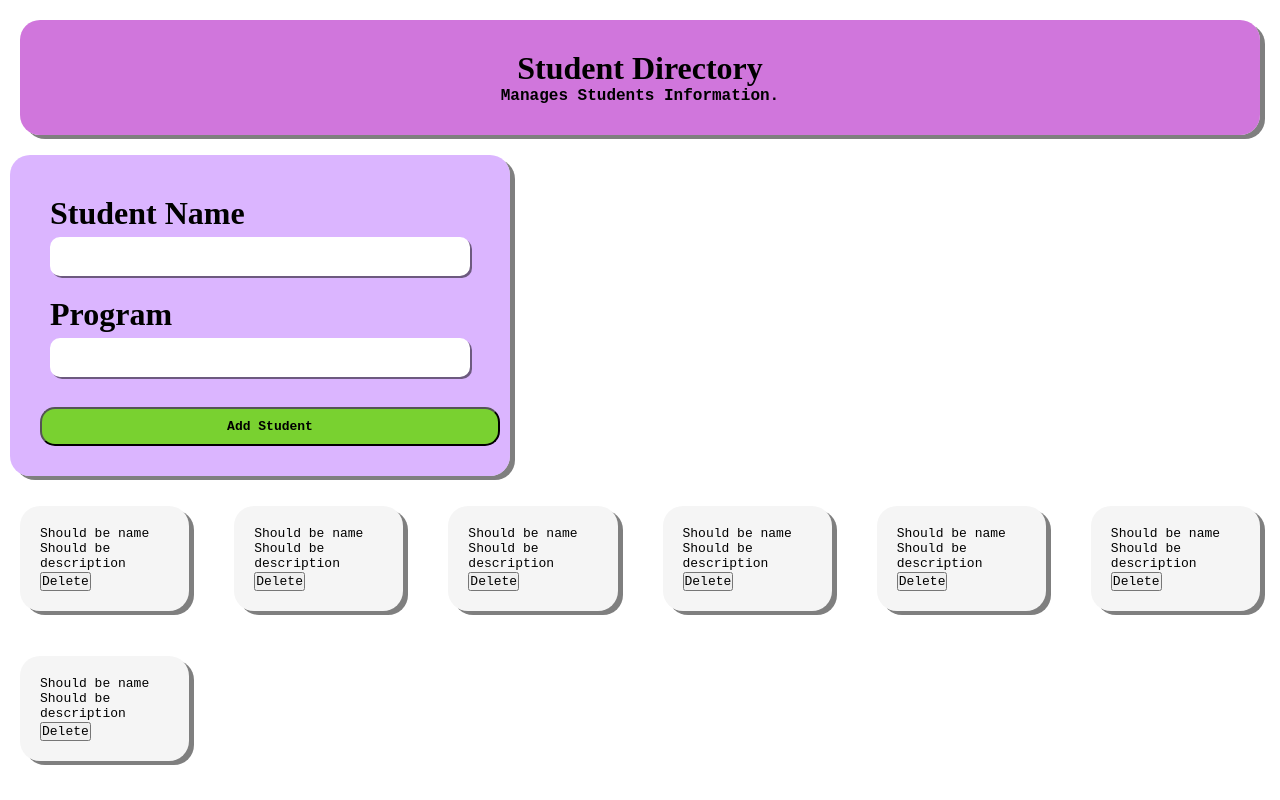
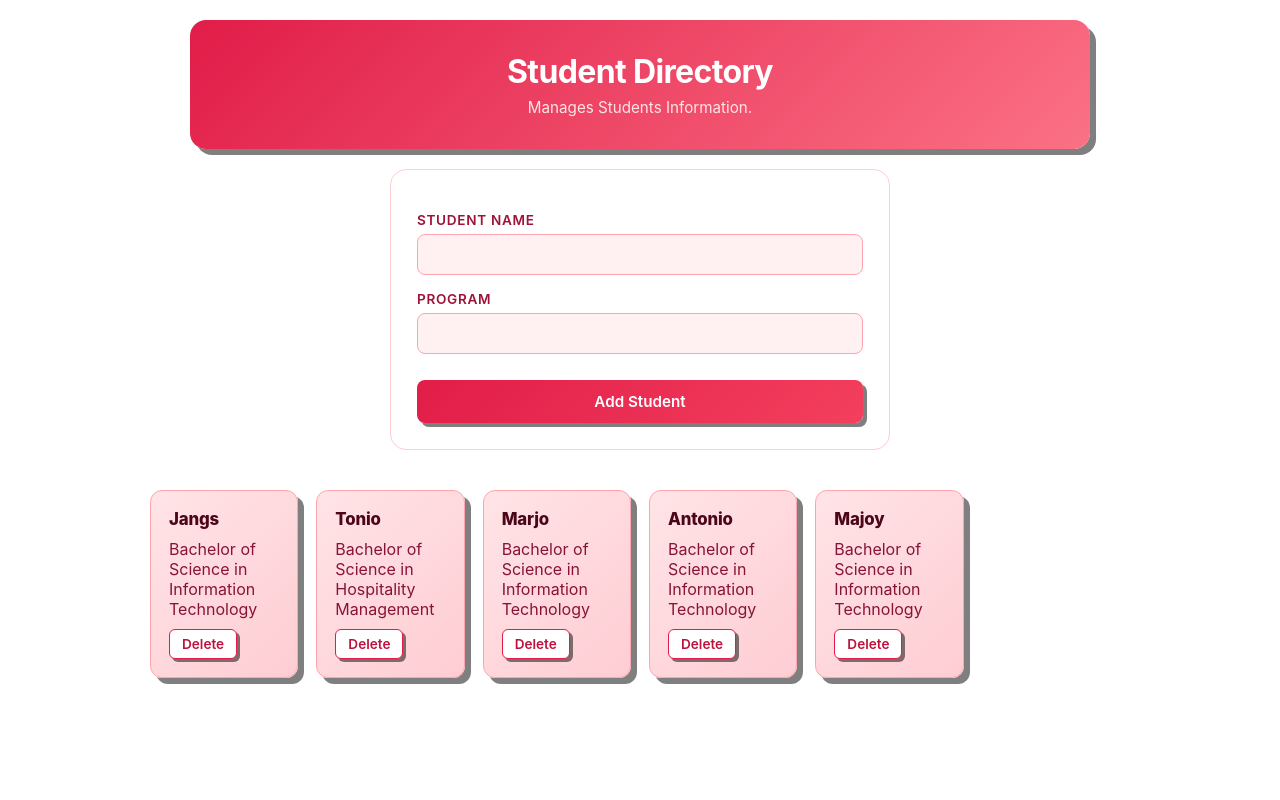
Before and after one commit to Marjorie-Ann/DYNAMIC-USER-INTERFACE-FINAL, a plain HTML site: page index.html in a window 1280 px wide. Drawn offline with Linux system fonts and the light colour scheme.

Commit message:
Add files via upload
UPDATED CODE

```diff
--- a/index.html
+++ b/index.html
@@ -29,49 +29,11 @@
   </section>
 
   <section id="studentList">
-     <article class="list-item">
-         <h2>Should be name</h2>
-         <p>Should be description</p>
-         <button>Delete</button>
-     </article>
 
-     <article class="list-item">
-         <h2>Should be name</h2>
-         <p>Should be description</p>
-         <button>Delete</button>
-     </article>
-
-     <article class="list-item">
-       <h2>Should be name</h2>
-       <p>Should be description</p>
-       <button>Delete</button>
-     </article>
-
-     <article class="list-item">
-       <h2>Should be name</h2>
-       <p>Should be description</p>
-       <button>Delete</button>
-     </article>
-
-     <article class="list-item">
-       <h2>Should be name</h2>
-       <p>Should be description</p>
-       <button>Delete</button>
-     </article>
-
-     <article class="list-item">
-       <h2>Should be name</h2>
-       <p>Should be description</p>
-       <button>Delete</button>
-     </article>
-
-     <article class="list-item">
-       <h2>Should be name</h2>
-       <p>Should be description</p>
-       <button>Delete</button>
-     </article>
 
   </section>
 
+ <script src="script.js"></script>
+
 </body>
 </html>
--- a/script.js
+++ b/script.js
@@ -0,0 +1,68 @@
+let students = [
+    {id:1, name: 'Jangs', program: 'Bachelor of Science in Information Technology'},
+
+    {id:2, name: 'Tonio', program: 'Bachelor of Science in Hospitality Management'},
+
+    {id:3, name: 'Marjo', program: 'Bachelor of Science in Information Technology'},
+
+    {id:4, name: 'Antonio', program: 'Bachelor of Science in Information Technology'},
+
+    {id:5, name: 'Majoy', program: 'Bachelor of Science in Information Technology'}
+];
+
+const createListItem = (student) =>{
+    //create element
+    const article = document.createElement('article');
+    const h2 = document.createElement('h2');
+    const p = document.createElement('p');
+    const button = document.createElement('button');
+
+
+//add value
+h2.innerText = student.name;
+p.innerText = student.program;
+button.innerText = 'Delete';
+button.addEventListener('click', () =>{
+    const newStudents = students.filter((s) => s.id !== student.id)
+    students = newStudents;
+    displayList();
+});
+
+//add class
+article.classList.add('list-item');
+
+//insert
+article.append(h2);
+article.append(p);
+article.append(button);
+
+return article;
+}
+
+const list = document.querySelector('#studentList');
+
+const displayList = () =>{
+    list.replaceChildren();
+    const studentList = students.map((s) => createListItem(s));
+    studentList.forEach((s) => list.append(s));
+}
+displayList();
+
+const form = document.querySelector('#studentForm');
+const nameField = document.querySelector('#name');
+const programField = document.querySelector('#program');
+form.addEventListener('submit', (e) =>{
+    e.preventDefault();
+   const name = nameField.value;
+   const program = programField.value;
+   const newStudent = {id: students.length + 1,
+        name,
+        program
+   }
+   students.push(newStudent);
+   nameField.value = '';
+   programField.value = '';
+   displayList();
+
+
+});
--- a/style.css
+++ b/style.css
@@ -5,109 +5,167 @@
     padding: 0;
     font-weight: normal;
     font-size: medium;
-    font-family: monospace;
-
+    font-family: 'Plus Jakarta Sans', -apple-system, BlinkMacSystemFont, 'Segoe UI', Roboto, sans-serif;
+    box-sizing: border-box;
 }
 
 /* Header styles */
 header{
-    padding: 30px 20px; /* top and bottom. left and right */
-    margin: 20px;
-    box-shadow: 5px 4px rgba(0,0,0, 0.5);
-    border-radius: 20px;
-    background-color: rgba(200, 93, 214, 0.842);
+    padding: 32px 20px; /* top and bottom. left and right */
+    margin: 20px auto;
+    max-width: 900px;
+    box-shadow: 6px 6px 0px rgba(0,0,0, 0.5); /* Right-side offset shadow */
+    border-radius: 16px;
+    background: linear-gradient(135deg, #e11d48 0%, #fb7185 100%);
+    color: #ffffff;
     text-align: center;
-
-
-
 }
 
 header > h1{ /* combinator selector */
-    font-size: xx-large;
-    font-weight: bolder;
-    font-family: ALGERIAN;
-
-
+    font-size: 2rem;
+    font-weight: 700;
+    font-family: inherit;
+    letter-spacing: -0.02em;
+    margin-bottom: 6px;
 }
 
 header > small{ /* combinator selector */
-    font-size: large;
-    font-weight: bolder;
-    font-family: monospace;
-
-
+    font-size: 0.95rem;
+    font-weight: 400;
+    font-family: inherit;
+    color: #ffe4e6;
 }
 
 /* Form Styles */
 #formContainer{
-    padding: 20px; /* top and bottom. left and right */
-    margin: 10px;
+    padding: 26px; /* top and bottom. left and right */
+    margin: 20px auto;
     max-width: 500px;
-    box-shadow: 5px 4px rgba(0,0,0, 0.5);
-    border-radius: 20px;
-    background-color: rgba(206, 154, 255, 0.726);
+    box-shadow: none; /* Shadow explicitly removed */
+    border-radius: 16px;
+    background-color: #ffffff;
+    border: 1.5px solid #fecdd3;
     box-sizing: border-box;
-
 }
 
 /* */
 #formContainer > #studentForm >.input-fields > label{
-    font-weight: bold;
-    font-size: xx-large;
-    margin-bottom: 5px;
-    font-family: Colonna MT;
+    font-weight: 600;
+    font-size: 0.85rem;
+    margin-bottom: 6px;
+    font-family: inherit;
+    color: #9f1239;
+    text-transform: uppercase;
+    letter-spacing: 0.05em;
 }
 #formContainer > #studentForm >.input-fields > input {
-    border: 2px solid white;
-    border-radius: 10px;
-    padding: 10px 100px;
-    box-shadow: 2px 2px rgba(0,0,0, 0.5);
+    border: 1px solid #fda4af;
+    border-radius: 8px;
+    padding: 10px 14px;
+    box-shadow: none;
+    font-size: 0.95rem;
+    color: #881337;
+    outline: none;
+    background-color: #fff1f2;
+}
 
+#formContainer > #studentForm >.input-fields > input:focus {
+    border-color: #e11d48;
+    background-color: #ffffff;
+    box-shadow: 3px 3px 0px rgba(0,0,0, 0.5); /* Right-side focus shadow */
 }
 
 #formContainer > #studentForm >.input-fields {
     display: flex;
     flex-direction: column;
-    margin: 20px;
+    margin: 16px 0;
 }
 
 #formContainer > #studentForm :last-child > button {
-    padding: 10px 20px;
-    margin: 10px;
-    border-radius: 15px;
-    font-weight: bolder;
-    background-color: #73d423ef;
+    padding: 12px 18px;
+    margin: 10px 0 0 0;
+    border-radius: 8px;
+    font-weight: 600;
+    background: linear-gradient(135deg, #e11d48 0%, #f43f5e 100%);
+    color: #ffffff;
+    border: none;
     cursor: pointer;
     width: 100%;
+    font-size: 0.95rem;
+    box-shadow: 4px 4px 0px rgba(0,0,0, 0.5); /* Right-side button shadow */
+    transition: opacity 0.2s ease;
 }
-.dlte {
-    background-color: rgba(226, 20, 13, 0.726);
-    color: rgb(211, 64, 27);
-    padding: 20px 20px;
-    margin-top: 10px;
-    border-radius: 15px;
-    font-size: 14px
-    cursor: pointer;
 
+#formContainer > #studentForm :last-child > button:hover {
+    opacity: 0.92;
 }
 
 article {
     background-color: white;
 }
 
+/* List Item - Soft Red Gradient Background with Right-Side rgba(0,0,0,0.5) Shadow */
 .list-item{
-    padding: 20px 20px; /* top and bottom. left and right */
-    margin: 20px;
-    box-shadow: 5px 4px rgba(0,0,0, 0.5);
-    border-radius: 20px;
-    background-color: whitesmoke;
-    font-family: Aldhabi;
+    padding: 18px; /* top and bottom. left and right */
+    margin: 10px 0;
+    box-shadow: 6px 6px 0px rgba(0,0,0, 0.5); /* Right-side offset shadow */
+    border-radius: 12px;
+    background: linear-gradient(135deg, #ffe4e6 0%, #fecdd3 100%); /* Light red/rose gradient */
+    border: 1px solid #fda4af;
+    font-family: inherit;
+    color: #881337;
+    display: flex;
+    flex-direction: column;
+    justify-content: space-between;
+    gap: 10px;
+
+    /* Bold student name formatting */
+    font-weight: 700;
+}
+
+/* Specifically targets student names inside the card */
+.list-item h2,
+.list-item h3,
+.list-item h4,
+.list-item strong,
+.list-item b,
+.list-item p:first-child,
+.list-item div:first-child {
+    font-weight: 800;
+    font-size: 1.05rem;
+    color: #4c0519;
+    letter-spacing: -0.01em;
+}
+
+/* Delete / Action Button inside Student Card */
+.list-item button,
+.list-item .delete-btn {
+    padding: 6px 12px;
+    border-radius: 6px;
+    border: 1px solid #e11d48;
+    background-color: #ffffff;
+    color: #be123c;
+    font-weight: 600;
+    font-size: 0.85rem;
+    cursor: pointer;
+    box-shadow: 3px 3px 0px rgba(0,0,0, 0.5); /* Right-side button shadow */
+    transition: all 0.15s ease;
+    align-self: flex-start;
+}
+
+.list-item button:hover,
+.list-item .delete-btn:hover {
+    background-color: #e11d48;
+    color: #ffffff;
 }
 
 #studentList{
     display: grid;
     grid-template-columns: repeat(12, 1fr);
-    gap: 5px;
+    gap: 18px;
+    max-width: 1000px;
+    margin: 30px auto;
+    padding: 0 10px;
 }
 
 /* responsive design */
```
